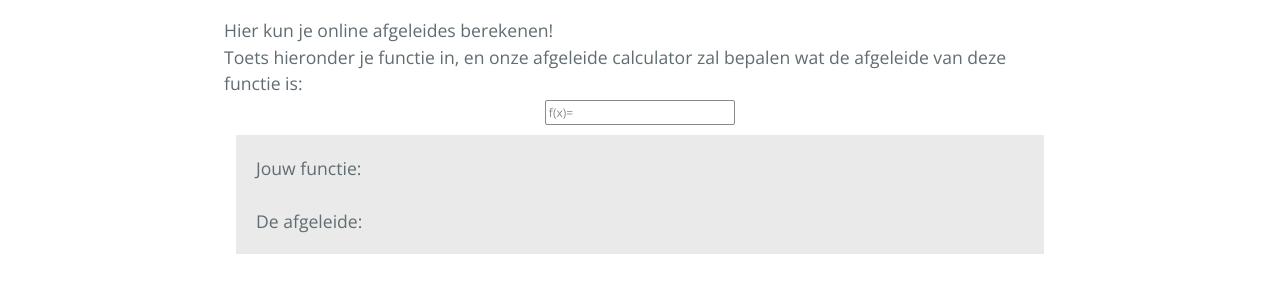
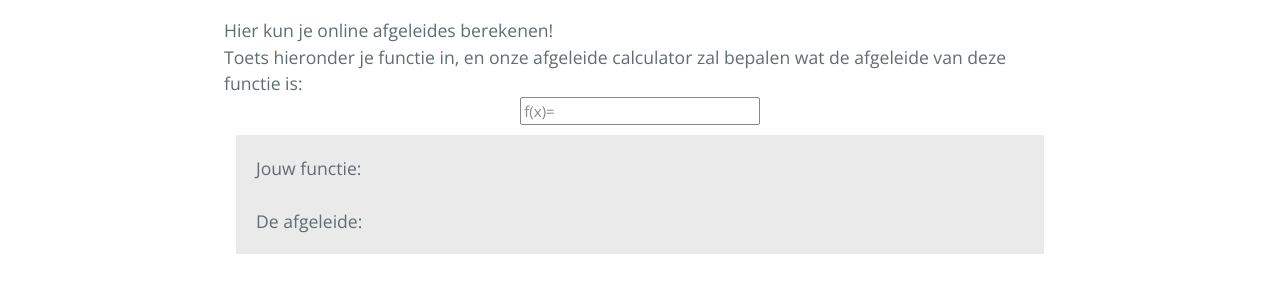
Before and after one commit to wiskundevragen/wiskundevragen.github.io, a Jekyll site: the page built from afgeleides/afgeleide-calculator.html, in a window 1280 px wide. Shown: the part 543-830 px from the top of the page. Built offline with Jekyll 4.4.1, drawn with Linux system fonts in a browser that asks for light colours.

Commit message:
increase legibility

```diff
--- a/afgeleides/afgeleide-calculator.html
+++ b/afgeleides/afgeleide-calculator.html
@@ -51,7 +51,7 @@ Deze afgeleide rekenmachine wordt mogelijk gemaakt door <a href='https://mathjs.
 		padding: 3px;
 		border: 1px #888 solid;
 		border-radius: 2px;
-		font-size: 9pt;
+		font-size: 15px;
 	}
 
 	span.textbox input {
```
